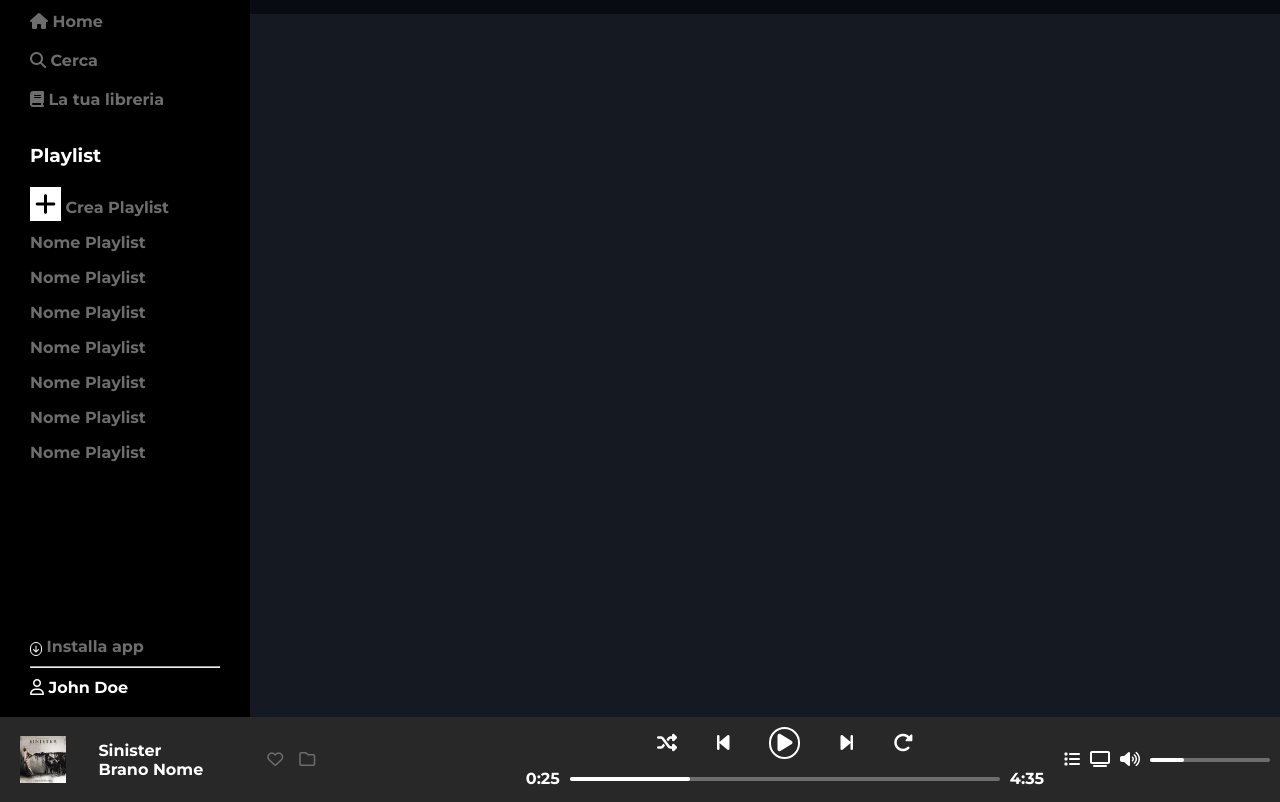
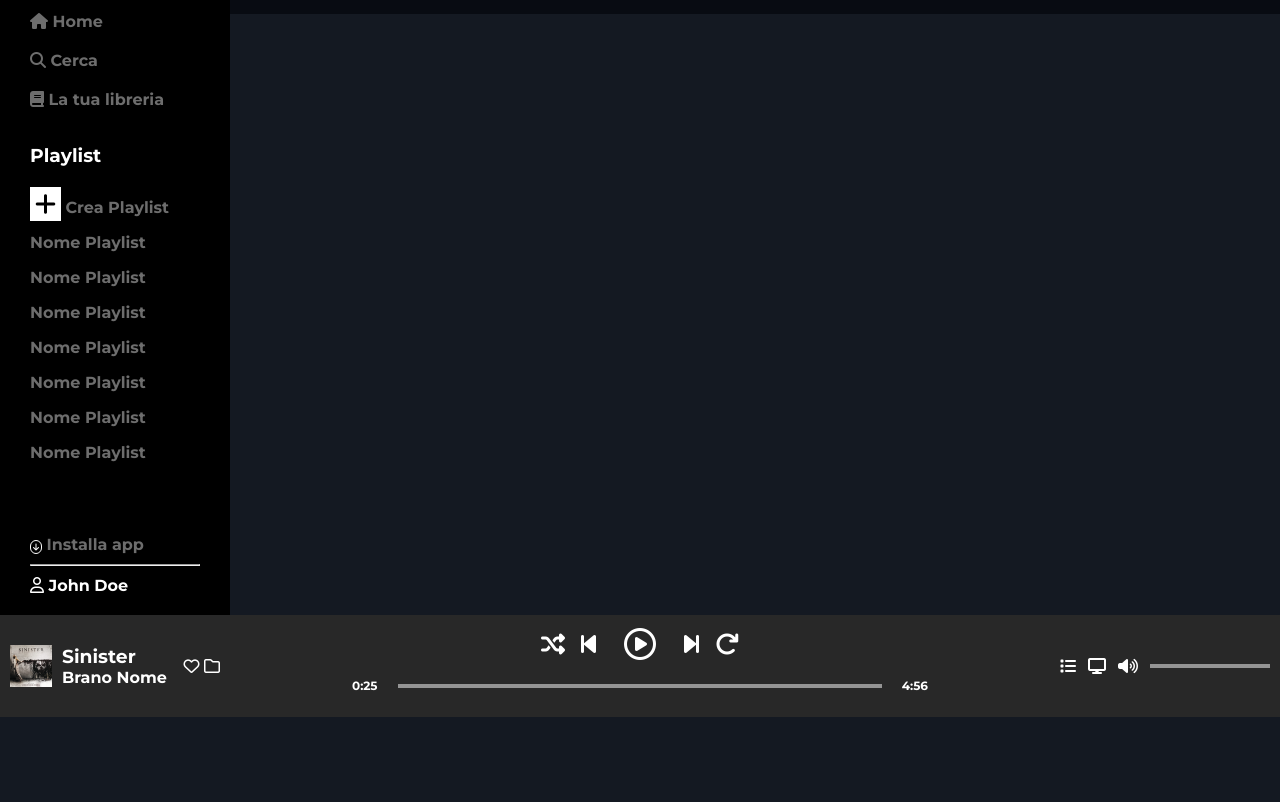
Before and after one commit to Lorenzo-Malatesta99/html-css-spotifyweb, a plain HTML site: page index.html in a window 1280 px wide. Shown: the part 83-885 px from the top of the page. After the commit the page ends 800 px from the top, so only its background shows below. Drawn offline with Linux system fonts and the light colour scheme.

Commit message:
ADD correzioni

```diff
--- a/index.html
+++ b/index.html
@@ -14,8 +14,9 @@
 </head>
 
 <body>
-    <div class="container">
-        <div class="sidebar">
+    <div class="app">
+        <div class="app__body">
+            <header class="sidebar">
                 <div class="container-nav">
                     <div class="logo">
                         <a href="#"><img src="./img/logo.svg" alt="Logo" /></a>
@@ -54,56 +55,68 @@
                         <a href="#"><i class="fa-regular fa-user"></i> John Doe</a>
                     </div>
                 </div>
-        </div>
-        <div class="content">
+            </header>
+            <main class="content">
                 <div class="upgrade">
                     <div class="btn"><a href="#">EFFETTUA L'UPGRADE</a></div>
                 </div>
-        </div>
+            </main>
         </div>
 
         <!-- music player -->
 
+
+        <aside class="app__player">
+            <div class="track">
+                <figure class="track__album-image">
+                    <img src="./img/sinister.jpeg" alt="" />
+                </figure>
+                <div class="track__info">
+                    <h3>Sinister</h3>
+                    <h4>Brano Nome</h4>
+                </div>
                 <div>
-        <div class="row music-player">
-            <div class="name-song">
-                <img class="cover" src="./img/sinister.jpeg" alt="album">
-                <div>
-                    <div>Sinister</div>
-                    <div>Brano Nome</div>
-                </div>
-                <div class="fldr-hrt">
                     <button><i class="fa-regular fa-heart"></i></button>
                     <button><i class="fa-regular fa-folder"></i></button>
                 </div>
             </div>
-            <div class="player-bar">
-                <div class="player-ctrl">
-                    <button><i class="fa-solid fa-shuffle"></i></button>
-                    <button><i class="fa-solid fa-backward-step"></i></button>
-                    <button><i class="fa-solid fa-play"></i></button>
-                    <button><i class="fa-solid fa-forward-step"></i></button>
-                    <button><i class="fa-solid fa-rotate-right"></i></button>
+            <div class="music-player">
+                <div class="player__ctrl">
+                    <button class="controls__icon">
+                        <i class="fa-solid fa-shuffle"></i>
+                    </button>
+                    <button class="controls__icon">
+                        <i class="fa-solid fa-backward-step"></i>
+                    </button>
+                    <button class="controls__icon icon__play">
+                        <i class="fa-regular fa-circle-play"></i>
+                    </button>
+                    <button class="controls__icon">
+                        <i class="fa-solid fa-forward-step"></i>
+                    </button>
+                    <button class="controls__icon">
+                        <i class="fa-solid fa-arrow-rotate-right"></i>
+                    </button>
                 </div>
-                <div class="time-ctrl">
-                    <div>0:25</div>
-                    <div class="line-down">
-                        <div class="line-up"></div>
-                    </div>
-                    <div>4:35</div>
+                <div class="player__progress">
+                    <div class="progress__time">0:25</div>
+                    <div class="slider"></div>
+                    <div class="total__time">4:56</div>
                 </div>
             </div>
-            <div class="volumes">
-                <div><i class="fa-solid fa-list"></i></div>
-                <div><i class="fa-solid fa-tv"></i></div>
-                <div><i class="fa-solid fa-volume-high"></i></div>
-                <div>
-                    <div class="line-volume">
-                        <div class="line-up"></div>
+            <div class="controls">
+                <button class="controls__icon icon__play">
+                    <i class="fa-solid fa-list"></i>
+                </button>
+                <button class="controls__icon">
+                    <i class="fa-solid fa-display"></i>
+                </button>
+                <button class="controls__icon">
+                    <i class="fa-solid fa-volume-high"></i>
+                </button>
+                <div class="slider"></div>
             </div>
-                </div>
-            </div>
-        </div>
+        </aside>
     </div>
 </body>
 
--- a/style.css
+++ b/style.css
@@ -12,13 +12,12 @@ html {
 }
 
 button {
-    background: none;
+  background: transparent;
   border: none;
   font: inherit;
-    color: inherit;
+  color: currentColor;
   cursor: pointer;
 }
-
 
 a {
   color: currentColor;
@@ -33,7 +32,17 @@ ol {
 /* General Rules ------------------------------- */
 
 :root {
-  --dark-gray: rgba(109, 109, 109, 1);
+  --brand-color: #adff2f;
+  --black: #000000;
+  --dark-gray: #282828;
+  --deep-blue: #141922;
+  --white: #ffffff;
+  --sidebar-width: 230px;
+}
+
+body {
+  background-color: var(--deep-blue);
+  color: white;
 }
 
 img {
@@ -45,12 +54,13 @@ img {
   flex-wrap: nowrap;
 }
 
-.container{
+.app {
+  height: 100vh;
   display: flex;
-    height: 100vh;
+  flex-direction: column;
 }
 
-.btn{
+.btn {
   padding: 10px 30px;
   border: 2px solid white;
   margin: 30px 20px;
@@ -58,9 +68,14 @@ img {
   font-size: 10px;
 }
 
+.app__body {
+  flex-grow: 1;
+  display: flex;
+}
+
+
 
 /* contenuto----------------------------------- */
-
 
 .content {
   flex-grow: 1;
@@ -69,26 +84,20 @@ img {
   color: white;
 }
 
-.upgrade{
+.upgrade {
   background-color: rgba(8, 11, 18, 1);
   display: flex;
   flex-direction: row-reverse;
-
 }
-
-
-
-
 
 
 
 /* Sidebar------------------------------------- */
 
-
 .sidebar {
-  width: 250px;
-  height: 100vh;
-  background-color: black;
+  width: var(--sidebar-width);
+  flex-shrink: 0;
+  background-color: var(--black);
   color: rgba(109, 109, 109, 1);
   display: flex;
   flex-direction: column;
@@ -142,138 +151,133 @@ img {
   line-height: 35px;
 }
 
-.instal{
+.instal {
   display: flex;
   flex-direction: column;
   padding-right: 30px;
   gap: 10px;
 }
-.container-nav{
+.container-nav {
   height: 100%;
   display: flex;
   flex-wrap: wrap;
   flex-direction: column;
 }
 
-.fa-arrow-down{
+.fa-arrow-down {
   border-radius: 999px;
-    border: 1px solid ;
+  border: 1px solid;
   padding: 2px;
   font-size: 8px;
   color: white;
   display: inline;
 }
 
-.flex-instal{
+.flex-instal {
   display: flex;
   align-items: center;
   gap: 40px;
 }
 
-.user{
+.user {
   color: white;
   margin-bottom: 20px;
 }
 
-
 /* Music Player------------------------------- */
 
-.music-player{
-    width: 100%;
-    background-color: rgba(40, 40, 40, 1);
-    color: white;
+.app__player {
+  background-color: var(--dark-gray);
   display: flex;
+  align-items: center;
   justify-content: space-between;
+  padding: 10px 0px;
 }
 
-.cover{
-    width: 9%;
-    margin-left: 20px;
+.app__player .music-player {
+  width: 45%;
 }
 
-.name-song{
-    height: 85px;
+.player__ctrl {
+  display: flex;
+  justify-content: center;
+  align-items: center;
+  gap: 16px;
 }
 
-.line-down{
-    width: 430px;
-    background-color: rgba(109, 109, 109, 1);
-    height: 4px;
-    border-radius: 999px;
-}
-.line-up{
-    width: 28%;
-    background-color: white;
-    height: 4px;
-    border-radius: 999px;
+.player__ctrl .controls__icon {
+  font-size: 24px;
 }
 
-.line-volume{
-    width: 120px;
-    background-color: rgba(109, 109, 109, 1);
-    height: 4px;
-    border-radius: 999px;
+.player__ctrl .controls__icon.icon__play {
+  font-size: 32px;
+  margin: 0 12px;
 }
 
-.name-song{
+.player__progress {
   display: flex;
+  gap: 20px;
+  font-size: 12px;
   align-items: center;
-    gap: 2rem;
+  padding: 14px 0;
 }
 
-.fldr-hrt{
-    margin-left: 2em;
-    display: flex;
-    gap: 1em;
-    color: rgba(109, 109, 109, 1);
+.slider {
+  height: 4px;
+  width: 120px;
+  flex-grow: 1;
+  background-color: rgba(255, 255, 255, 0.5);
 }
 
-.player-bar{
-    display: flex;
-    flex-direction: column;
-    align-items: center;
-    gap: 10px;
-    padding: 10px;
-
-}
-
-.player-ctrl{
-    display: flex;
-    align-items: center;
-    gap: 2em;
-    font-size: 20px;
-}
-
-.time-ctrl{
+.app__player .track {
   display: flex;
   align-items: center;
   gap: 10px;
+  width: var(--sidebar-width);
+  padding: 0 10px;
 }
 
-.fa-play{
-    border: 2px solid;
-    border-radius: 999px;
-    padding: 4px 6px;
+.track__album-image {
+  width: 42px;
+  height: 42px;
+  flex-shrink: 0;
 }
 
-.volumes{
+.track__album-image img {
+  display: block;
+  width: 100%;
+  height: 100%;
+  object-fit: cover;
+  object-position: center;
+}
+
+.track__info {
+  flex-grow: 1;
+}
+
+.app__player .controls {
   display: flex;
   align-items: center;
-    gap: 10px;
-    padding: 10px;
+  gap: 12px;
+  padding: 0 10px;
 }
 
+/* Media query -----------------------------------*/
 
-@media(max-width:991.99px) {
+/* Large */
 
+@media (max-width: 991.99px) {
 }
 
+/* Medium	---------------------- */
 
+@media (max-width: 767.99px) {
+}
 
+/* X-Small	-------------------- */
 
-
-/* Mobile */
-
-@media (max-width: 767px) {
-
+@media (max-width: 575.98px) {
+  .sidebar {
+    --sidebar-width: 50px;
   }
+}
```
Lines whose indentation alone changed are shown as unchanged.
